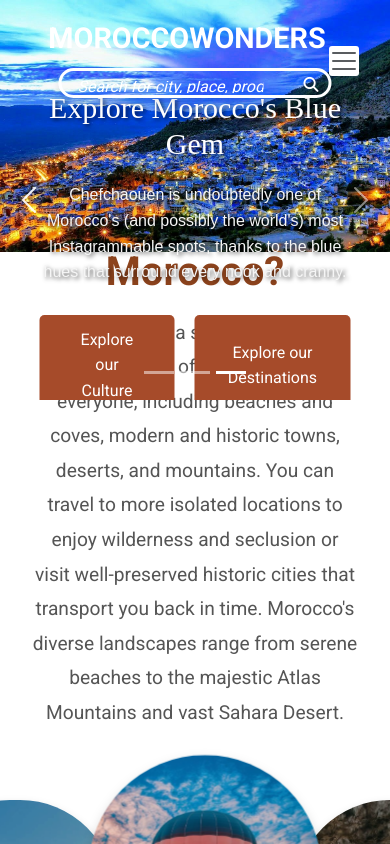
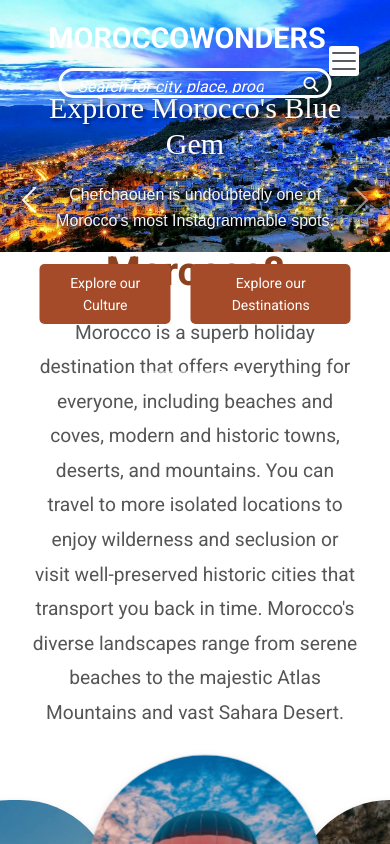
Before and after one commit to Yassmineattar/moroccanwonders, a React (Create React App) app: page / in a window 390 px wide. Both pictures are taken after a click on the button 29 px from the left and 200 px from the top of the page. Built offline with nearby package versions, Linux system fonts and the light colour scheme.

Commit message:
bouttons caroussel

```diff
--- a/src/components/landing_page/Carousel.css
+++ b/src/components/landing_page/Carousel.css
@@ -13,8 +13,6 @@
     background-color: transparent !important;
     box-shadow: none !important;
 }
-
-
 
 /*Changement*/
 /*
@@ -263,6 +261,10 @@ input[type="text"]::placeholder {
 
 /* Écran mobile (max-width: 767px) */
 @media (max-width: 767px) {
+  button {
+    padding: 8px 16px;
+    font-size: 14px;
+}
   /* Ajustements pour la barre de recherche */
   .search-bar {
       width: 70%; /* Réduit la largeur */
--- a/src/components/landing_page/Carousel.js
+++ b/src/components/landing_page/Carousel.js
@@ -87,8 +87,8 @@ function Carousel() {
             <div className="carousel-caption">
               <h5>Explore Morocco's Blue Gem</h5>
               <p>
-                Chefchaouen is undoubtedly one of Morocco's (and possibly the world's) most
-                Instagrammable spots, thanks to the blue hues that surround every nook and cranny.
+                Chefchaouen is undoubtedly one of Morocco's most
+                Instagrammable spots.
               </p>
               <div className="carousel-buttons">
                 <button className={`btn-slide-${currentSlide}`}>Explore our Culture</button>
```
